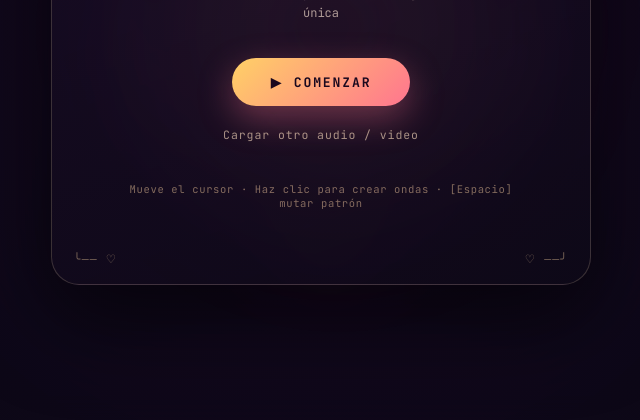
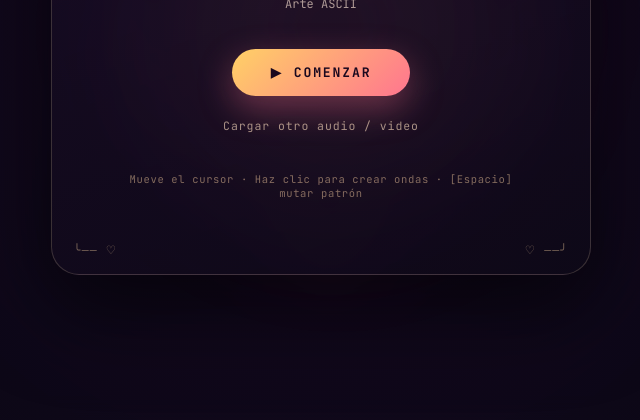
Before and after one commit to Diem-jln/sara-ascii, a website built with Vite: page docs/index.html in a window 1280 px wide. Shown: the part 380-800 px from the top of the page, without its empty margins (319-959 px from the left). Built offline with nearby package versions, Linux system fonts and the light colour scheme; animation ran at ten frames a second.

Commit message:
Ajuste de texto en portada

```diff
--- a/docs/index.html
+++ b/docs/index.html
@@ -54,7 +54,7 @@
         <div class="divider"></div>
 
         <h1>SARÀ PERCHÉ TI AMO</h1>
-        <p class="subtitle">Arte ASCII vivo · Cada reproducción dibuja una historia única</p>
+        <p class="subtitle">Arte ASCII</p>
 
         <div class="actions">
           <button id="btn-default" class="btn-primary">
```
Also changed, not shown: index.html (+1 -1 lines).
